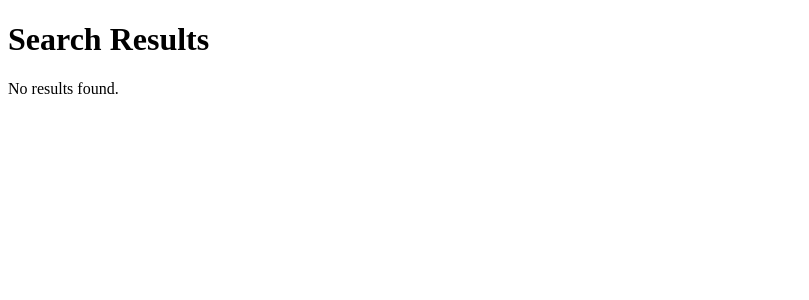
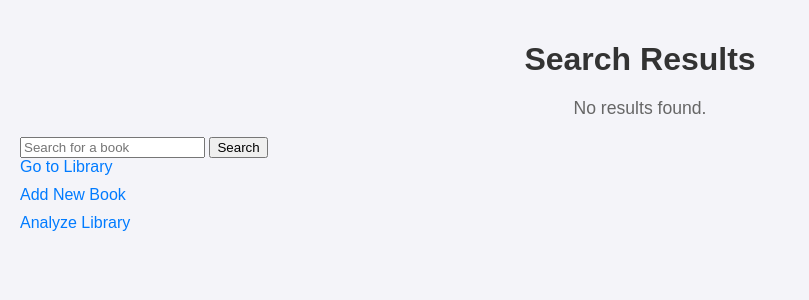
Before and after one commit to add0794/flask-sqlalchemy-library, a Flask app: template templates/search.html in a window 1280 px wide. Shown: the top 300 px of the page, without its empty margins (0-809 px from the left). Run offline with Flask 3, Linux system fonts and the light colour scheme; the template is opened without the code that fills it, so the values that code supplies are empty; parts of the project's set-up code (start-up, migrations or seed data) failed here and were passed over.

Commit message:
create search functionality

```diff
--- a/templates/search.html
+++ b/templates/search.html
@@ -1,11 +1,10 @@
-<!DOCTYPE html>
-<html lang="en">
-<head>
-    <meta charset="UTF-8">
-    <title>Search Results</title>
-</head>
-<body>
-    <h1>Search Results</h1>
+{% extends "base.html" %}
+
+{% block title %}Search Results{% endblock %}
+
+{% block content %}
+
+<h1>Search Results</h1>
     {% if results %}
         <ul>
             {% for result in results %}
@@ -18,5 +17,16 @@
     {% else %}
         <p>No results found.</p>
     {% endif %}
-</body>
-</html>
+
+<form action="{{ url_for('search') }}" method="get">
+  <input type="text" name="q" placeholder="Search for a book">
+  <button type="submit">Search</button>
+</form>
+
+<footer class="bottom"></footer>
+    <a href="{{ url_for('home') }}" class="nav-link">Go to Library</a>
+    <a href="{{ url_for('add') }}" class="nav-link">Add New Book</a>
+    <a href="{{ url_for('analyze') }}" class="nav-link">Analyze Library</a>
+</footer>
+
+{% endblock %}
```
